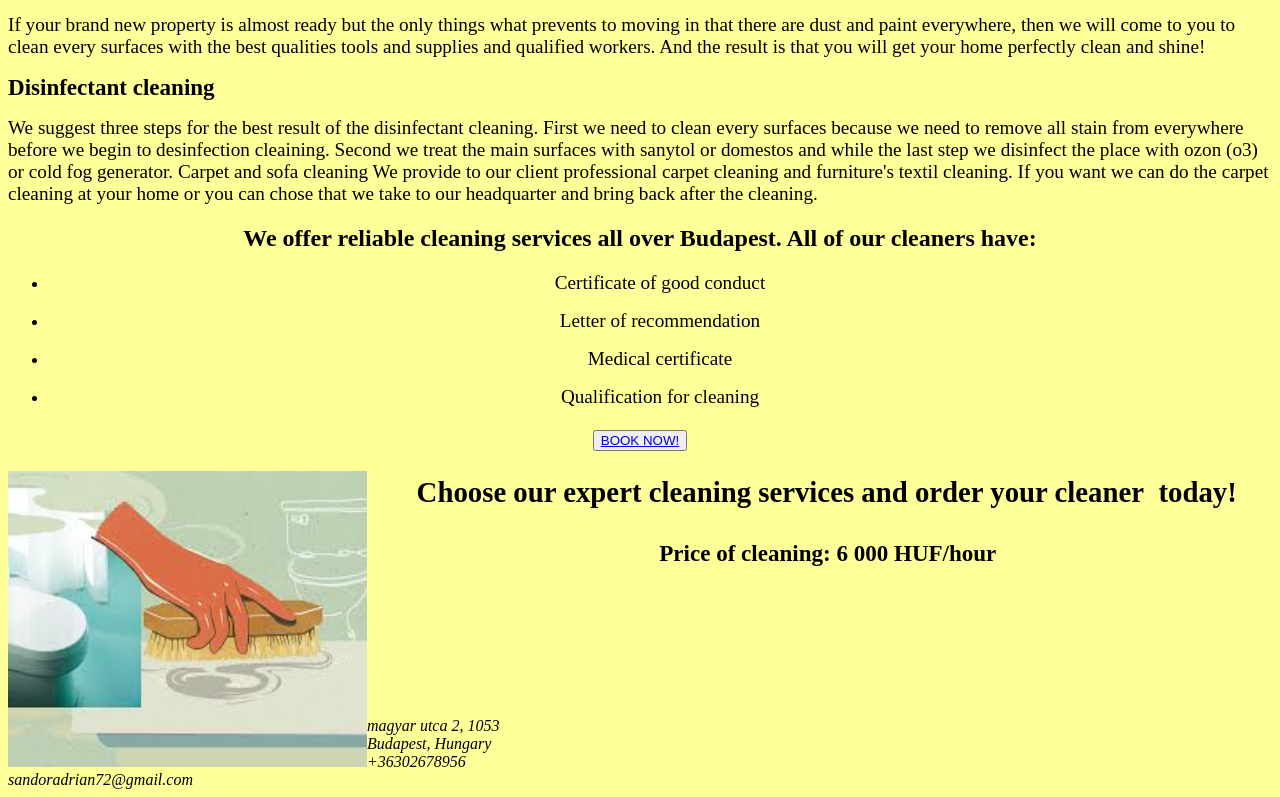
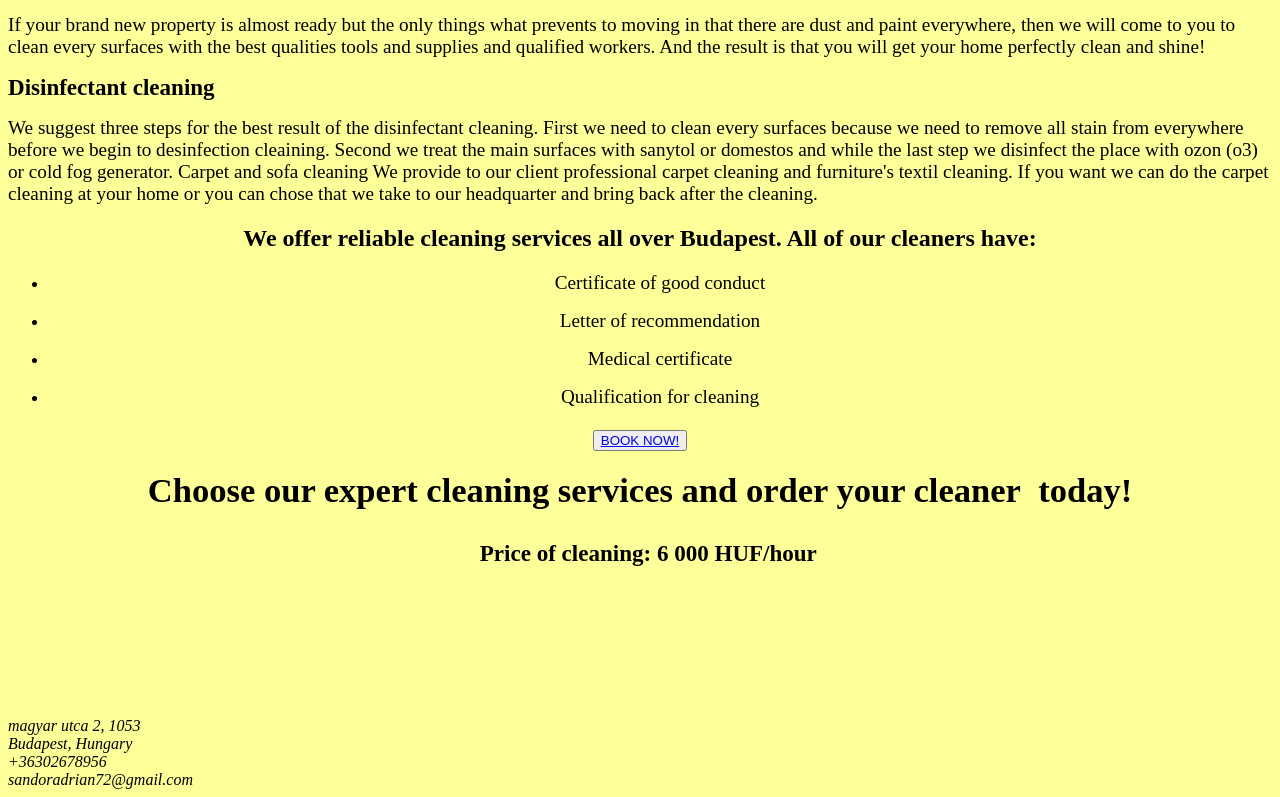
Before and after one commit to andrasvarga789/Berki-Rafael-Cleaner, a plain HTML site: page index.html in a window 1280 px wide. Shown: the part 539-1336 px from the top of the page. Drawn offline with Linux system fonts and the light colour scheme.

Commit message:
Update index.html

```diff
--- a/index.html
+++ b/index.html
@@ -113,7 +113,7 @@ All of our cleaners have:</h2>
 </big></big>
 <center>
 <div style="text-align: center;">
-<h2><big><big><img src="clean.jpg" alt="clean" style="float: left; width: 359px; height: 296px;" align="left"><small>&nbsp;
+<h2><big><big>
 Choose
 our expert cleaning services and order your cleaner&nbsp; today!</small></big></big></h2>
 </div>
```
